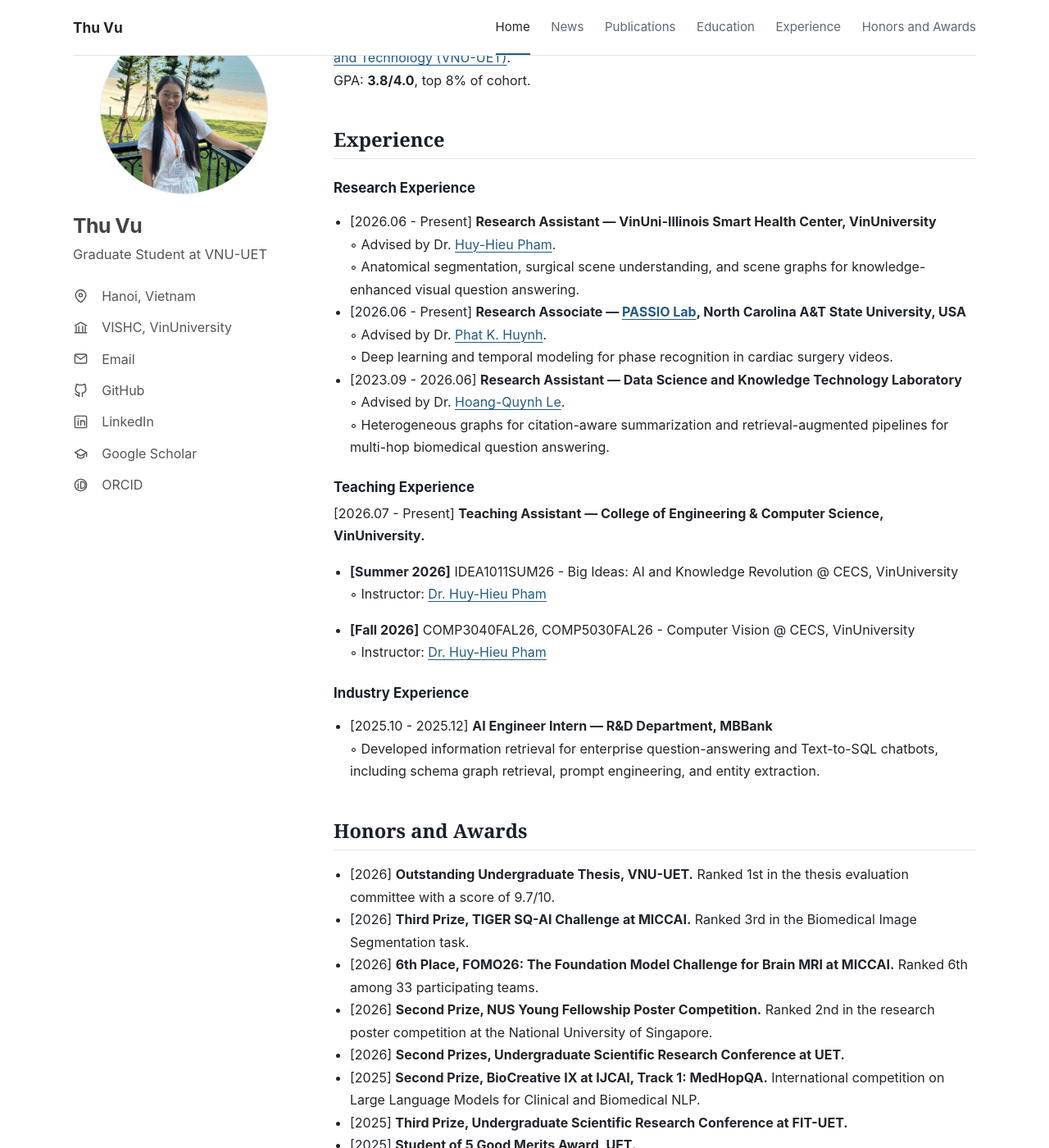
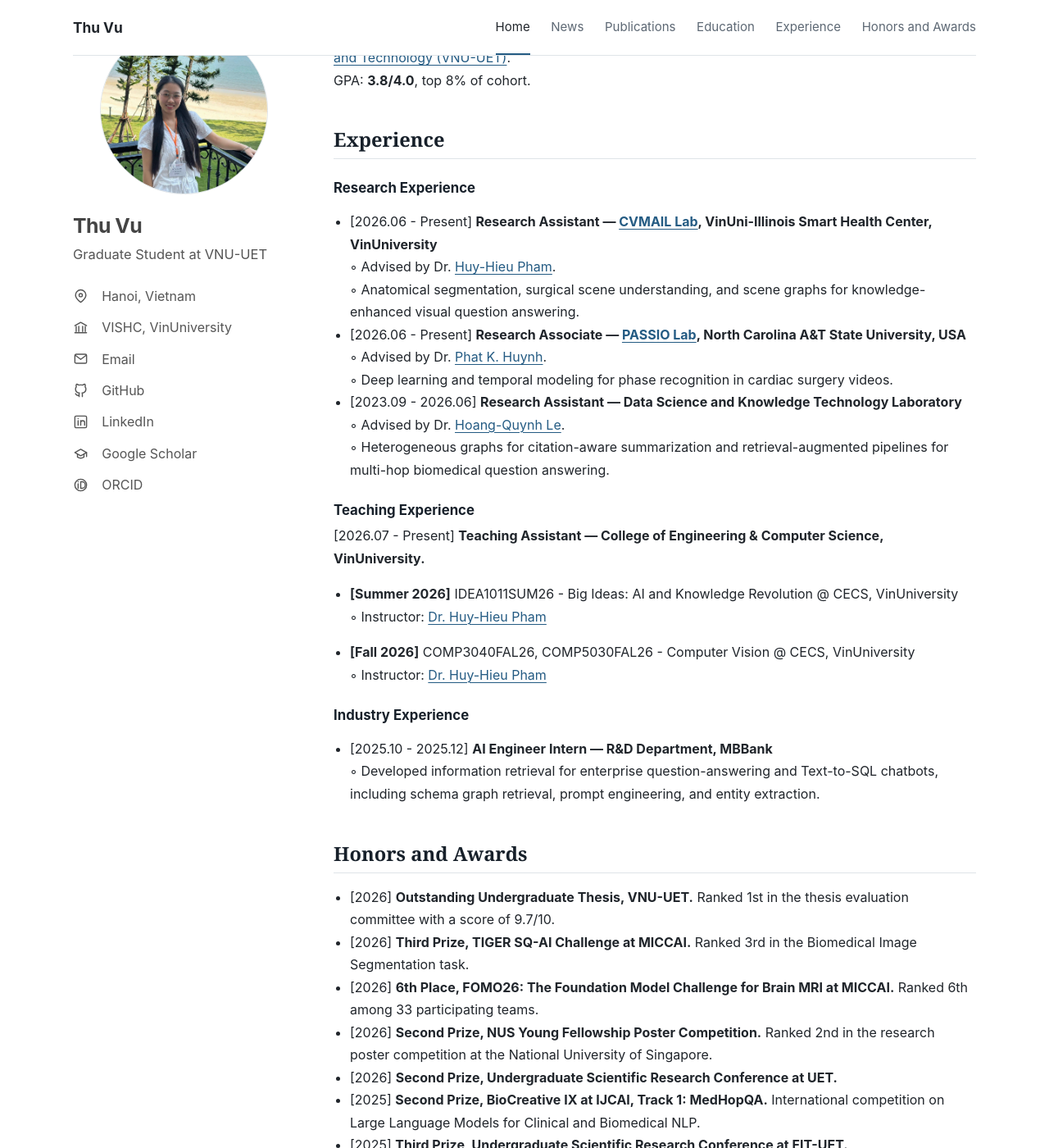
Before and after one commit to ThiMinhThuVu/ThiMinhThuVu.github.io, a Jekyll site: the page built from index.md, in a window 1280 px wide and 1400 px high, scrolled down 2230 px. Shown: the whole window at 82% size. Built offline with Jekyll 4.4.1, drawn with Linux system fonts in a browser that asks for light colours.

Commit message:
Correct award wording and add linked CVMAIL Lab affiliation

```diff
--- a/index.md
+++ b/index.md
@@ -42,7 +42,7 @@ GPA: **3.8/4.0**, top 8% of cohort.
 
 ### Research Experience
 
-- [2026.06 - Present] **Research Assistant — VinUni-Illinois Smart Health Center, VinUniversity**<br>
+- [2026.06 - Present] **Research Assistant — [CVMAIL Lab](https://cvlab.vinuni.edu.vn/), VinUni-Illinois Smart Health Center, VinUniversity**<br>
   ◦ Advised by Dr. [Huy-Hieu Pham](https://huyhieupham.github.io/).<br>
   ◦ Anatomical segmentation, surgical scene understanding, and scene graphs for knowledge-enhanced visual question answering.
 - [2026.06 - Present] **Research Associate — [PASSIO Lab](https://www.passiolab.com/), North Carolina A&T State University, USA**<br>
@@ -75,7 +75,7 @@ GPA: **3.8/4.0**, top 8% of cohort.
 - [2026] **Third Prize, TIGER SQ-AI Challenge at MICCAI.** Ranked 3rd in the Biomedical Image Segmentation task.
 - [2026] **6th Place, FOMO26: The Foundation Model Challenge for Brain MRI at MICCAI.** Ranked 6th among 33 participating teams.
 - [2026] **Second Prize, NUS Young Fellowship Poster Competition.** Ranked 2nd in the research poster competition at the National University of Singapore.
-- [2026] **Second Prizes, Undergraduate Scientific Research Conference at UET.**
+- [2026] **Second Prize, Undergraduate Scientific Research Conference at UET.**
 - [2025] **Second Prize, BioCreative IX at IJCAI, Track 1: MedHopQA.** International competition on Large Language Models for Clinical and Biomedical NLP.
 - [2025] **Third Prize, Undergraduate Scientific Research Conference at FIT-UET.**
 - [2025] **Student of 5 Good Merits Award, UET.**
```
